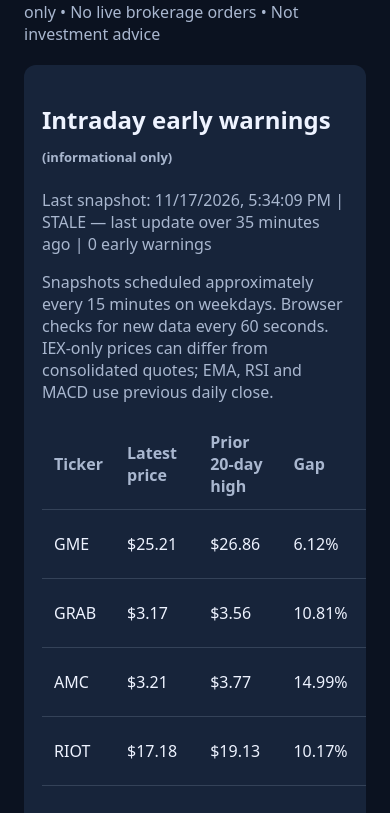
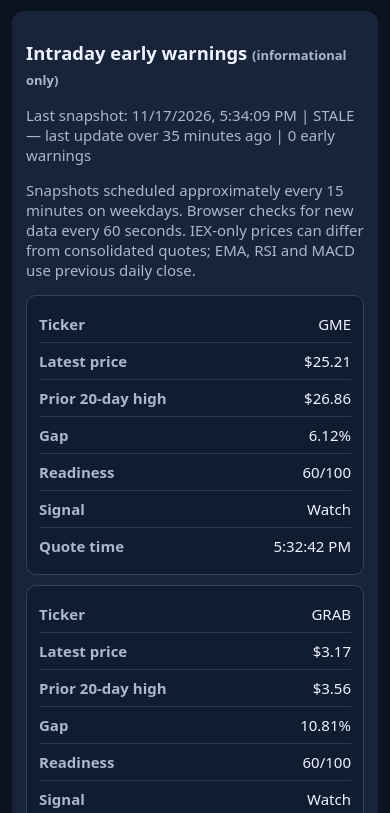
Before and after one commit to sjar1/swing-trading-radar, a plain HTML site: page docs/index.html in a window 390 px wide. Shown: the part 125-938 px from the top of the page. Drawn offline with Linux system fonts and the light colour scheme.

Commit message:
Make Trading Radar tables responsive stacked mobile cards with accessible field labels

```diff
--- a/docs/index.html
+++ b/docs/index.html
@@ -4,10 +4,25 @@
 <meta charset="utf-8"><meta name="viewport" content="width=device-width, initial-scale=1">
 <title>Trading Radar</title>
 <style>
-body{font:16px system-ui,sans-serif;background:#0b1220;color:#eef3ff;max-width:1100px;margin:auto;padding:24px}
+body{font:16px system-ui,sans-serif;background:#0b1220;color:#eef3ff;max-width:1100px;margin:auto;padding:24px;overflow-wrap:anywhere}
 h1{margin-bottom:0}.muted{color:#a9b7cf}.warn{color:#fbbf24}
 .panel{background:#17243a;padding:18px;border-radius:12px;margin:20px 0;overflow:auto}
 table{width:100%;border-collapse:collapse}td,th{padding:12px;text-align:left;border-bottom:1px solid #344258}th{color:#a9b7cf}
+@media(max-width:700px){
+ body{padding:12px;font-size:15px}
+ .panel{padding:14px;margin:12px 0;overflow:visible}
+ h1{font-size:1.65rem}h2{font-size:1.15rem}
+ fieldset{display:block}label{flex-wrap:wrap}input{width:100%;box-sizing:border-box;margin:8px 0;font-size:16px}
+ table,tbody,tr,td{display:block;width:100%;box-sizing:border-box}
+ thead{position:absolute;width:1px;height:1px;padding:0;margin:-1px;overflow:hidden;clip:rect(0,0,0,0);white-space:nowrap;border:0}
+ tr{background:#101c30;border:1px solid #344258;border-radius:10px;padding:10px 12px;margin:10px 0}
+ td{display:flex;justify-content:space-between;align-items:flex-start;gap:12px;padding:8px 0;text-align:right;border-bottom:1px solid #293b53;overflow-wrap:anywhere}
+ td:last-child{border-bottom:0}
+ td::before{content:attr(data-label);color:#a9b7cf;text-align:left;font-weight:600;flex:0 0 43%}
+ td:only-child{display:block;text-align:left}td:only-child::before{display:none}
+ .metric{line-height:1.5}
+}
+
 input{padding:10px;border-radius:8px;width:135px;max-width:100%;margin:4px}
 fieldset{border:0;padding:0;display:flex;gap:14px;flex-wrap:wrap}
 label{display:flex;align-items:center;gap:5px} .metric{font-size:1.1rem;font-weight:600}
@@ -40,6 +55,14 @@ label{display:flex;align-items:center;gap:5px} .metric{font-size:1.1rem;font-wei
 <script>
 'use strict';
 const byId=id=>document.getElementById(id);
+function labelTableCells(){
+ for(const table of document.querySelectorAll('table')){
+  const labels=Array.from(table.querySelectorAll('thead th'),th=>th.textContent.trim());
+  for(const tr of table.querySelectorAll('tbody tr')){
+   Array.from(tr.children).forEach((td,i)=>{if(td.tagName==='TD')td.setAttribute('data-label',labels[i]||'');});
+  }
+ }
+}
 const money=value=>'$'+Number(value||0).toFixed(2);
 async function getData(name){
  const response=await fetch('data/'+name+'.json?v='+Date.now(),{cache:'no-store'});
@@ -191,6 +214,9 @@ function renderPurchasePlan(){
  summary.textContent='Proposed total: '+money(total)+' | Unused budget: '+money(budget-total)+' | Planned stop risk: '+money(plannedRisk);
 }
 byId('budget').addEventListener('input',renderPurchasePlan);
+const tableObserver=new MutationObserver(labelTableCells);
+for(const tbody of document.querySelectorAll('table tbody'))tableObserver.observe(tbody,{childList:true,subtree:false});
+labelTableCells();
 Promise.allSettled([loadIntraday(),loadConfirmations(),loadSignals(),loadHistory(),loadPaper(),loadAlpaca(),loadPurchasePlan()]);
 setInterval(()=>{loadIntraday();loadConfirmations();loadAlpaca();loadPurchasePlan();},60000);
 </script>
```
